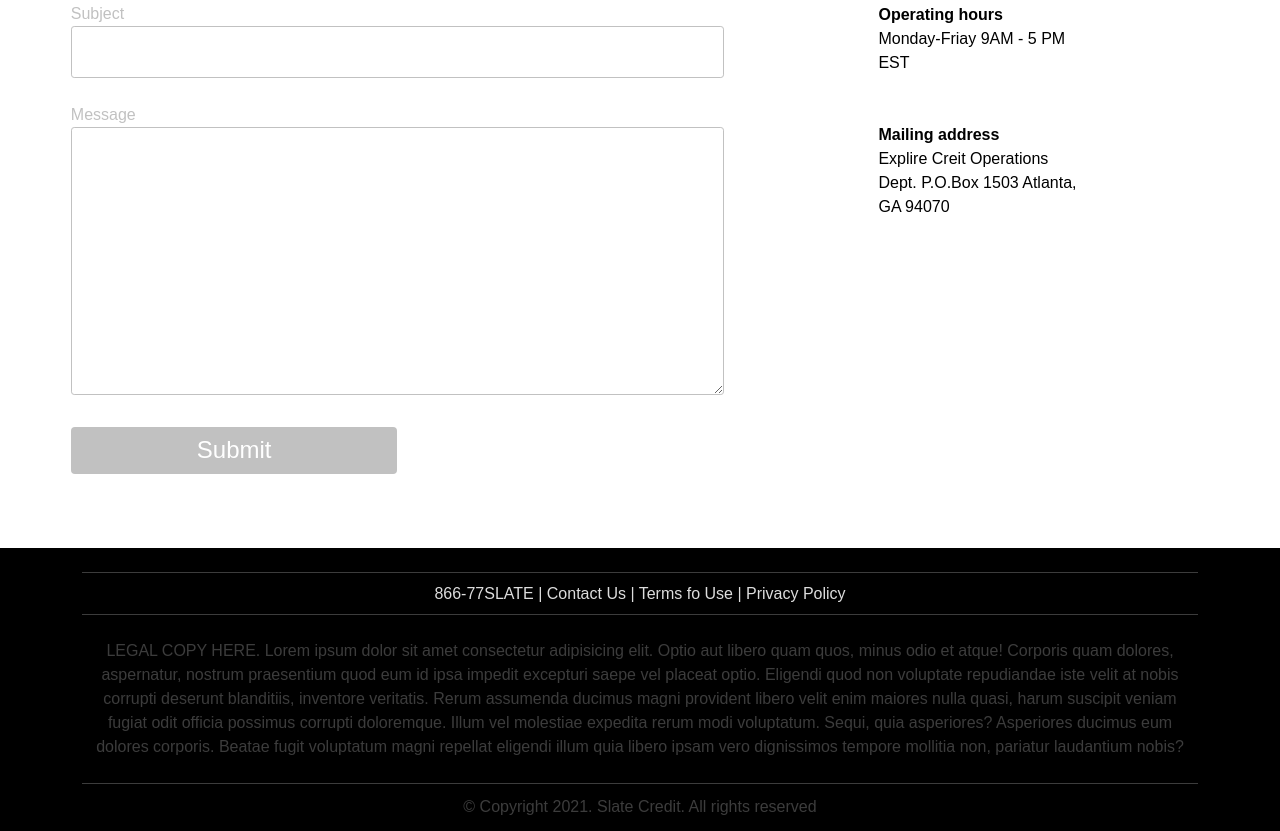
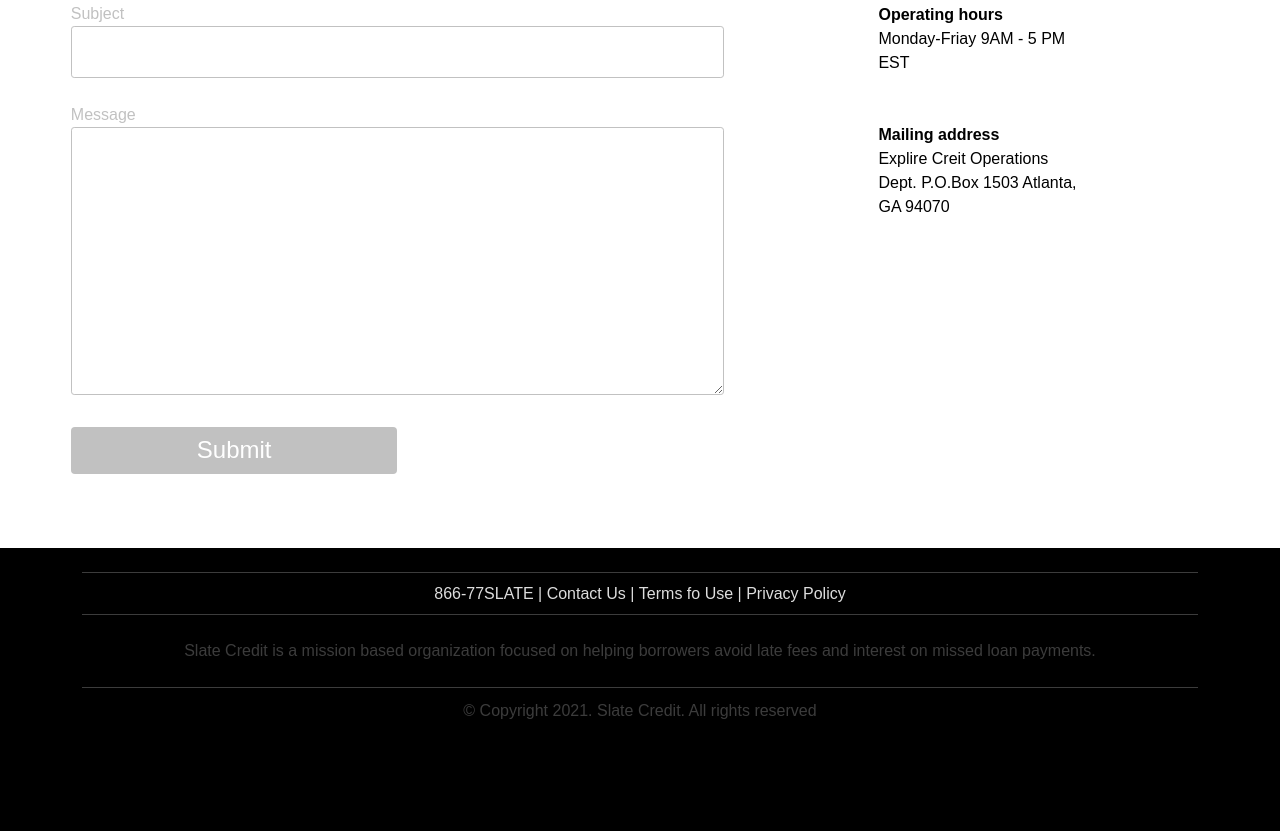
Before and after one commit to Omar-Lamprea/dev-slate-credit, a website: page docs/contact.html in a window 1280 px wide. Shown: the part 374-1205 px from the top of the page. After the commit the page ends 1109 px from the top, so only its background shows below. Drawn offline with Linux system fonts and the light colour scheme.

Commit message:
fix footer

```diff
--- a/docs/contact.html
+++ b/docs/contact.html
@@ -85,22 +85,16 @@
             </div>
             </section>
             <footer class="footer container text-center">
-
-<h6 class="my-4 tex"><a href="">866-77SLATE</a> | <a href="../contact.html">Contact Us</a> | <a href="">Terms fo Use</a> | <a href="">Privacy Policy</a></h6>
-
-<span class="d-none d-sm-block">
-  LEGAL COPY HERE. Lorem ipsum dolor sit amet consectetur adipisicing elit. Optio aut libero quam quos,
-  minus odio et atque! Corporis quam dolores, aspernatur, nostrum praesentium quod eum id ipsa impedit
-  excepturi saepe vel placeat optio. Eligendi quod non voluptate repudiandae iste velit at nobis corrupti deserunt blanditiis,
-  inventore veritatis. Rerum assumenda ducimus magni provident libero velit enim maiores nulla quasi, harum suscipit veniam fugiat
-  odit officia possimus corrupti doloremque. Illum vel molestiae expedita rerum modi voluptatum. Sequi, quia asperiores?
-  Asperiores ducimus eum dolores corporis. Beatae fugit voluptatum magni repellat eligendi illum quia libero ipsam vero dignissimos tempore
-  mollitia non, pariatur laudantium nobis?
-</span>
-
-<span class="d-sm-none">
-  Slate Credit is a mission based organization focused on helping borrowers avoid late fees and interest on missed loan payments
-</span>
+                 <h6 class="my-4 tex"><a href="">866-77SLATE</a> | <a href="../contact.html">Contact Us</a> | <a href="">Terms fo
+      Use</a> | <a href="">Privacy Policy</a></h6>
+ <span class="d-none d-sm-block">
+    Slate Credit is a mission based organization focused on helping borrowers avoid late fees and interest on missed
+    loan payments.
+  </span>
+ <span class="d-sm-none">
+    Slate Credit is a mission based organization focused on helping borrowers avoid late fees and interest on missed
+    loan payments
+  </span>
 
                 <p class="mt-4">© Copyright 2021. Slate Credit. All rights reserved</p>
             </footer>
--- a/src/sass/style.scss
+++ b/src/sass/style.scss
@@ -32,6 +32,7 @@
 footer a{
     text-decoration: none;
     color: #ddd;
+    font-weight: lighter;
 }
 
 footer h6, footer p{
```
Also changed, not shown: docs/about.html (deleted, +0 -41 lines), docs/index.html (+10 -16 lines), src/partials/footer.html (+12 -14 lines), docs/css/style.css, docs/img/Shied.webp (deleted).
